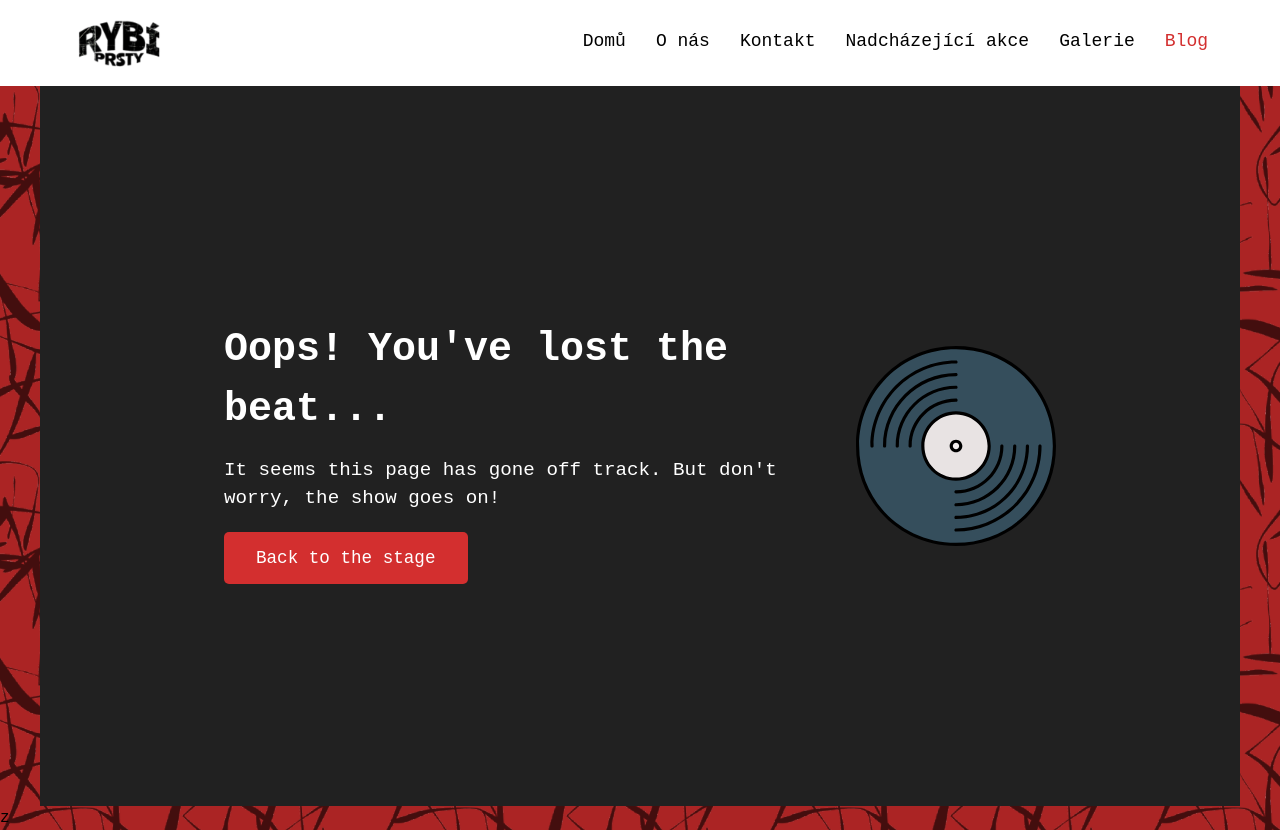
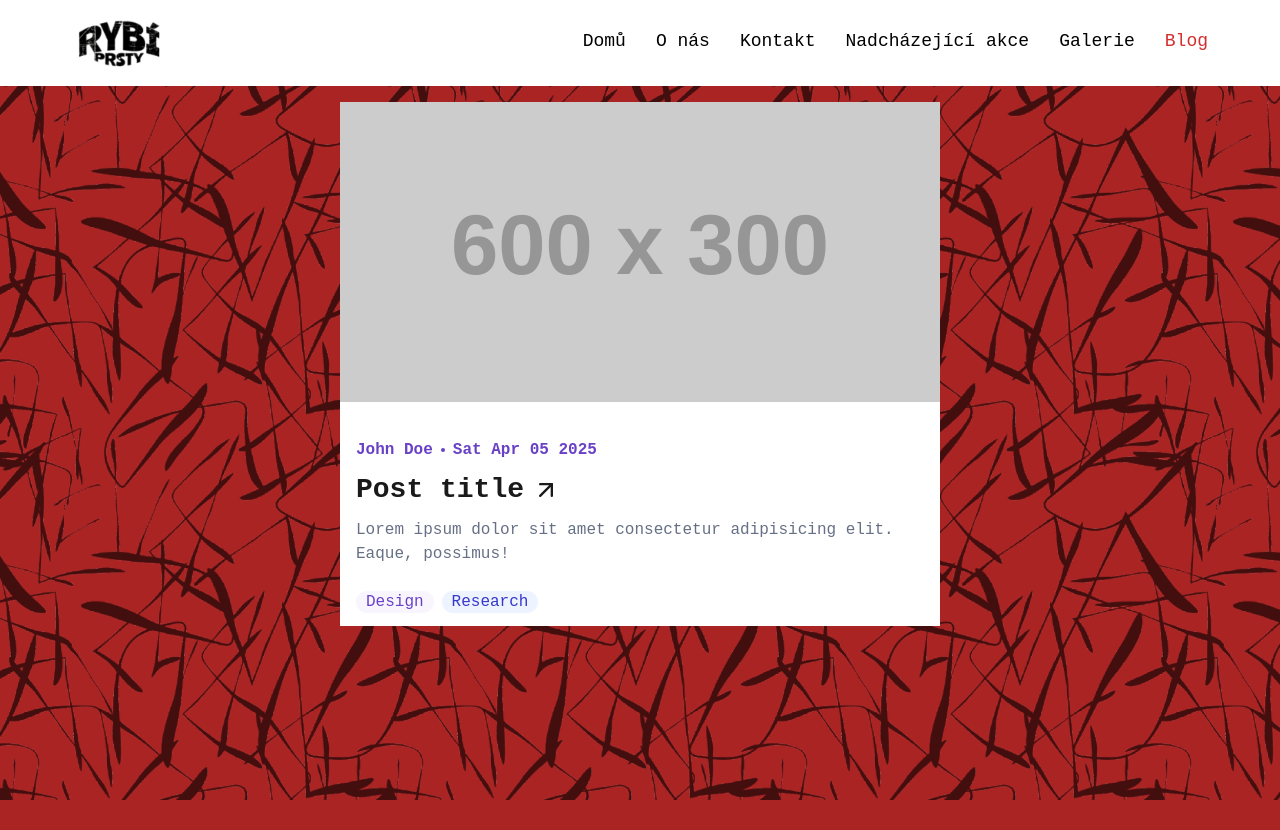
Before and after one commit to ilya496/rybiprsty, a React (Vite) app: page /blog in a window 1280 px wide. After the commit the page ends 800 px from the top, so only its background shows below. Built offline with nearby package versions, Linux system fonts and the light colour scheme.

Commit message:
initial BlogPage and Post component

```diff
--- a/index.html
+++ b/index.html
@@ -5,7 +5,7 @@
     <meta http-equiv="X-UA-Compatible" content="IE=edge" />
     <meta name="viewport" content="width=device-width, initial-scale=1.0" />
 
-    <title>Rybí Prsty | Oficiální stránky kapely</title>
+    <title>Rybí Prsty | Oficiální stránky</title>
     <meta
       name="description"
       content="Oficiální web kapely Rybí Prsty – poslechněte si naše nejnovější skladby, podívejte se na fotky z akcí a zjistěte, kde budeme hrát příště!"
@@ -48,4 +48,3 @@
     <script src="https://klikz.svs.gyarab.cz/hit/16?size=small"></script>
   </body>
 </html>
-z
--- a/src/App.tsx
+++ b/src/App.tsx
@@ -5,6 +5,7 @@ import GalleryPage from "./pages/GalleryPage";
 import GalleryDetailPage from "./pages/GalleryDetailPage";
 import UpcomingEventsPage from "./pages/UpcomingEventsPage";
 import NotFoundPage from "./pages/NotFoundPage";
+import BlogPage from "./pages/BlogPage";
 
 function App() {
   return (
@@ -15,6 +16,7 @@ function App() {
         <Route path="/gallery" element={<GalleryPage />} />
         <Route path="/gallery/:eventName" element={<GalleryDetailPage />} />
         <Route path="/upcoming" element={<UpcomingEventsPage />} />
+        <Route path="/blog" element={<BlogPage />} />
         <Route path="*" element={<NotFoundPage />} />
       </Routes>
     </Router>
--- /dev/null
+++ b/src/components/Post.tsx
@@ -0,0 +1,37 @@
+import { LuArrowUpRight } from "react-icons/lu";
+
+function Post() {
+  return (
+    <article className="post">
+      <img
+        src="https://placehold.co/600x300"
+        alt="Post image"
+        className="post__img"
+      />
+      <div className="post__content">
+        <div className="post__heading">
+          <span className="post__author">John Doe</span>
+          <span className="post__dot"></span>
+          <time dateTime="2025-04-07" className="post__date">
+            {new Date().toDateString()}
+          </time>
+        </div>
+        <div className="post__body">
+          <h3 className="post__title">
+            Post title <LuArrowUpRight />
+          </h3>
+          <p className="post__description">
+            Lorem ipsum dolor sit amet consectetur adipisicing elit. Eaque,
+            possimus!
+          </p>
+        </div>
+        <div className="post__tags">
+          <span className="post__tag post__tag--purple">Design</span>
+          <span className="post__tag post__tag--blue">Research</span>
+        </div>
+      </div>
+    </article>
+  );
+}
+
+export default Post;
--- /dev/null
+++ b/src/pages/BlogPage.tsx
@@ -0,0 +1,11 @@
+import Post from "../components/Post";
+
+function BlogPage() {
+  return (
+    <div className="container">
+      <Post />
+    </div>
+  );
+}
+
+export default BlogPage;
--- a/src/scss/components/_index.scss
+++ b/src/scss/components/_index.scss
@@ -6,3 +6,4 @@
 @forward "avatar";
 @forward "pagination";
 @forward "countdown";
+@forward "post";
--- /dev/null
+++ b/src/scss/components/_post.scss
@@ -0,0 +1,85 @@
+.post {
+  background-color: #fff;
+  display: flex;
+  flex-direction: column;
+  gap: 1.5rem;
+  max-width: 600px;
+  margin: 0 auto;
+  margin-top: 1rem;
+
+  &__img {
+    width: 100%;
+    object-fit: cover;
+  }
+
+  &__content {
+    padding: 0.75rem 1rem;
+  }
+
+  &__heading {
+    color: #6941c6;
+    margin-bottom: 0.75rem;
+    display: flex;
+    gap: 0.5rem;
+    align-items: center;
+    font-weight: 700;
+  }
+
+  &__author {
+  }
+
+  &__dot {
+    display: inline-block;
+    width: 0.25rem;
+    height: 0.25rem;
+    background-color: #6941c6;
+    border-radius: 50%;
+  }
+
+  &__date {
+  }
+
+  &__body {
+    margin-bottom: 1.5rem;
+  }
+
+  &__title {
+    display: inline-flex;
+    align-items: center;
+    gap: 0.5rem;
+    color: #1a1a1a;
+    font-size: 1.75rem;
+    line-height: 2rem;
+    margin-bottom: 0.75rem;
+  }
+
+  &__description {
+    color: #667085;
+    font-size: 1rem;
+    line-height: 1.5rem;
+  }
+
+  &__tag {
+    padding: 0.125rem 0.625rem;
+    border-radius: 1rem;
+  }
+
+  &__tag:not(:last-child) {
+    margin-right: 0.5rem;
+  }
+
+  &__tag--purple {
+    background-color: #f9f5ff;
+    color: #6941c6;
+  }
+
+  &__tag--blue {
+    background-color: #eef4ff;
+    color: #3538cd;
+  }
+
+  &__tag--pink {
+    background-color: #fdf2fa;
+    color: #c11574;
+  }
+}
```
